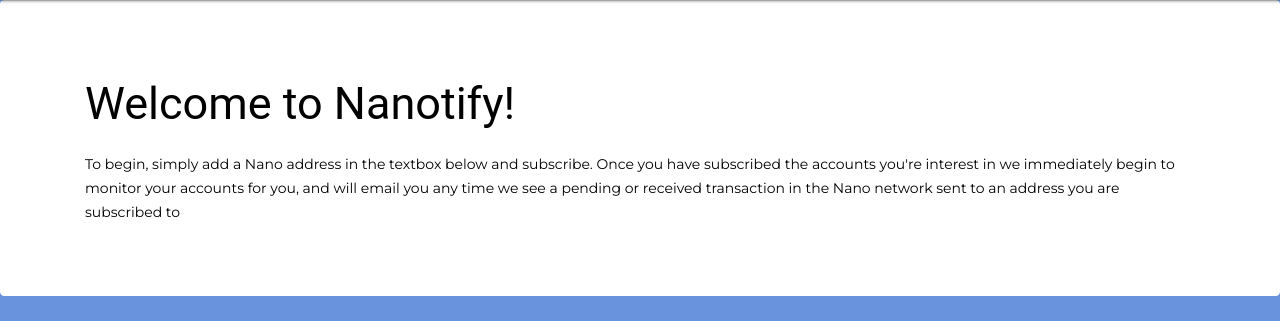
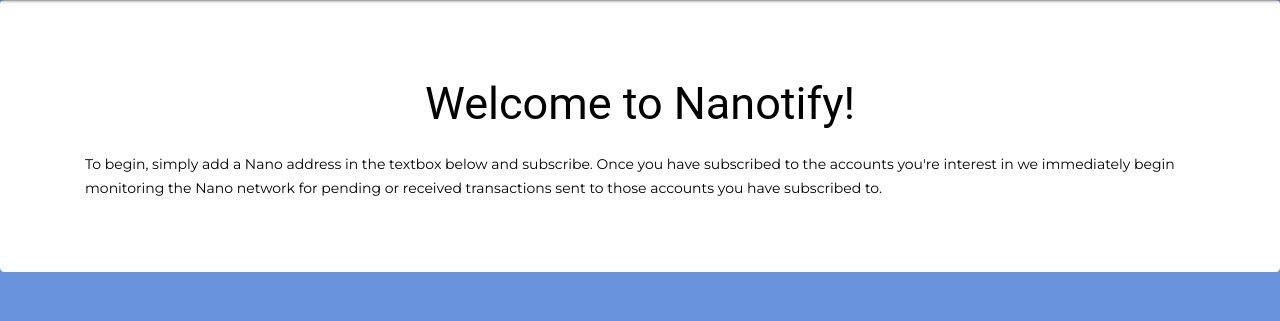
Before and after one commit to benjefferies/nanonotifyaccount, a Flask app: template app/templates/subscribe.html in a window 1280 px wide. Shown: the part 64-385 px from the top of the page. Run offline with Flask 2, Linux system fonts and the light colour scheme; the template is opened without the code that fills it, so the values that code supplies are empty; some libraries are stand-ins or nearby versions.

Commit message:
Further text improvements

```diff
--- a/app/templates/subscribe.html
+++ b/app/templates/subscribe.html
@@ -21,12 +21,12 @@
     {% block jumbotron %}
     <div class="jumbotron bg-white">
         <div class="container">
-            <h2>Welcome to Nanotify!</h2>
-            <p>To begin, simply add a Nano address in the textbox below and subscribe. Once you have subscribed the
-                accounts you're interest in we immediately begin
-                to
-                monitor your accounts for you, and will email you any time we see a pending or received transaction in
-                the Nano network sent to an address you are subscribed to</p>
+            <h2 class="t-centre">Welcome to Nanotify!</h2>
+            <p>
+                To begin, simply add a Nano address in the textbox below and subscribe. Once you have subscribed to the
+                accounts you're interest in we immediately begin monitoring the Nano network for pending or received
+                transactions sent to those accounts you have subscribed to.
+            </p>
         </div>
     </div>
     {% endblock %}
```
